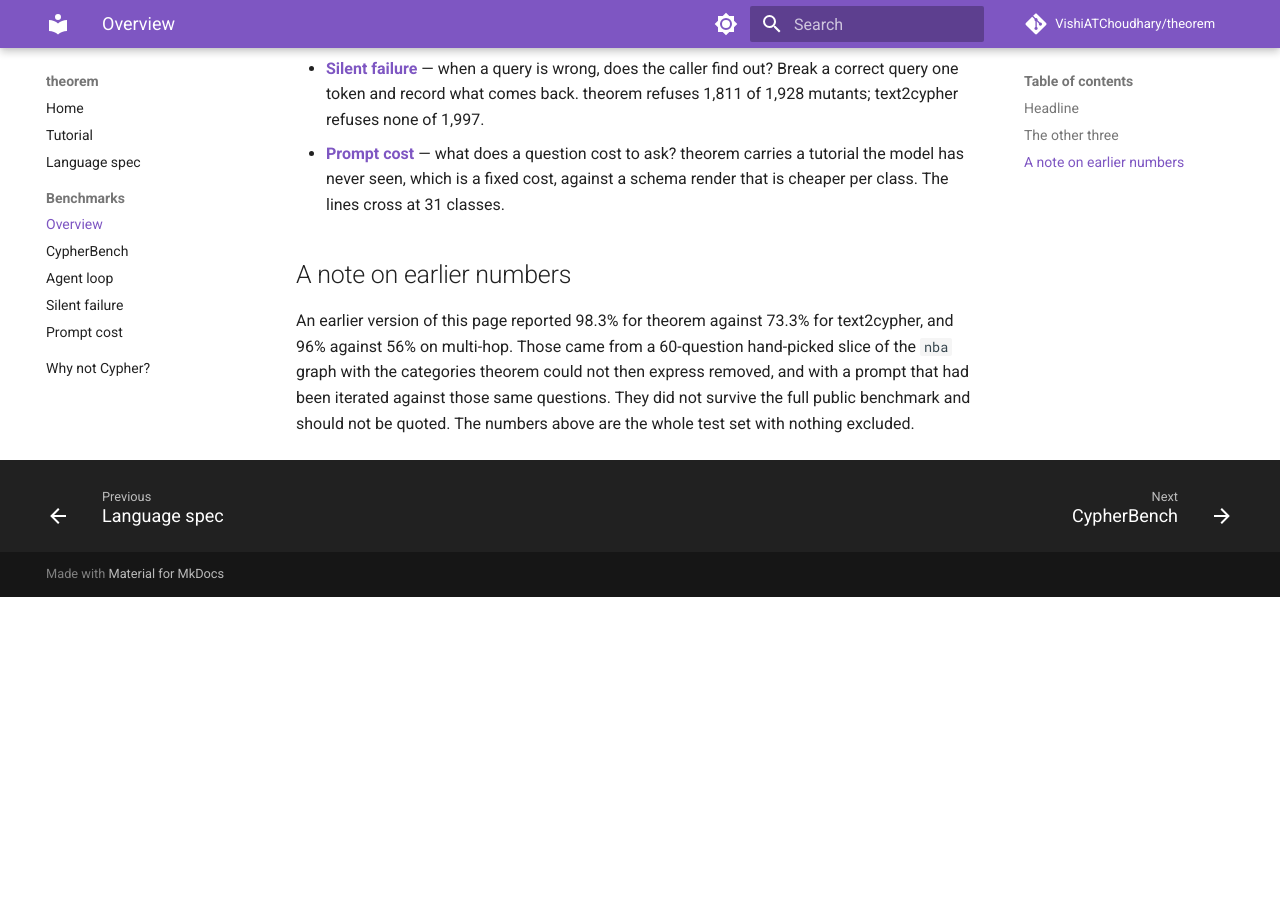
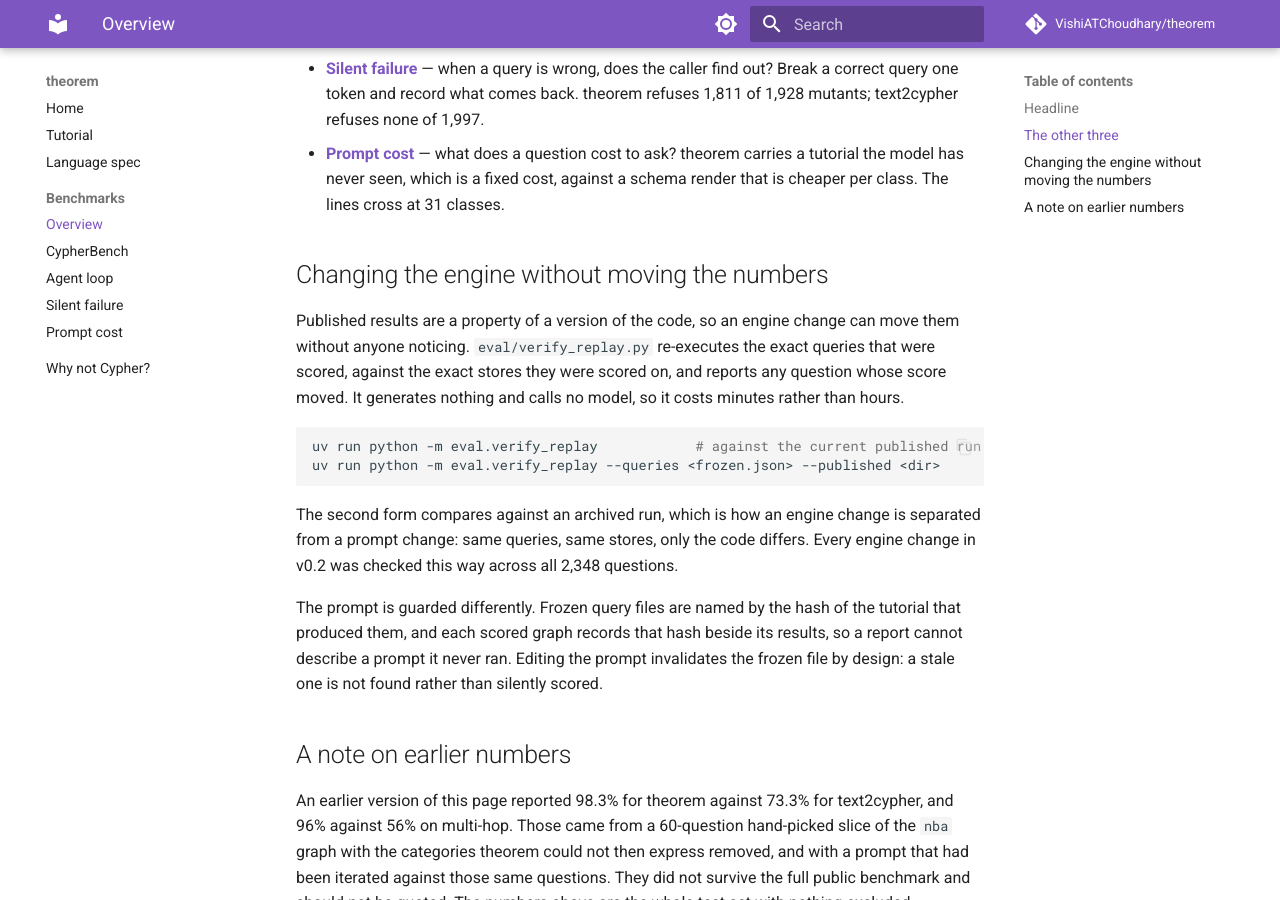
Before and after one commit to VishiATChoudhary/theorem, an MkDocs documentation site: the page built from docs/benchmarks.md, in a window 1280 px wide and 900 px high, scrolled down 653 px. Built offline with MkDocs 1.6.1 and Material for MkDocs 9.7.7, drawn with Linux system fonts in a browser that asks for light colours; comment, search, counter and statistics services are not loaded; before the commit the page ends 1250 px from its top, so only the background shows below that.

Commit message:
docs: how to change the engine without moving the numbers
Published results are a property of a version of the code, and nothing
told a maintainer how to check that a change had not moved them. The
replay checker and the prompt fingerprint are the two guards; both now
have a section saying what they do and how to run them.

Co-Authored-By: Claude Opus 5 (1M context) <noreply@anthropic.com>
Claude-Session: https://claude.ai/code/session_018XvRkT1kgfxrXCA6ut652V

````diff
--- a/docs/benchmarks.md
+++ b/docs/benchmarks.md
@@ -16,6 +16,30 @@ Execution accuracy is one question of four, and the other three are measured on
 - **[Silent failure](benchmarks/silent-failure.md)** &mdash; when a query is wrong, does the caller find out? Break a correct query one token and record what comes back. theorem refuses 1,811 of 1,928 mutants; text2cypher refuses none of 1,997.
 - **[Prompt cost](benchmarks/prompt-cost.md)** &mdash; what does a question cost to ask? theorem carries a tutorial the model has never seen, which is a fixed cost, against a schema render that is cheaper per class. The lines cross at 31 classes.
 
+## Changing the engine without moving the numbers
+
+Published results are a property of a version of the code, so an engine change
+can move them without anyone noticing. `eval/verify_replay.py` re-executes the
+exact queries that were scored, against the exact stores they were scored on,
+and reports any question whose score moved. It generates nothing and calls no
+model, so it costs minutes rather than hours.
+
+```bash
+uv run python -m eval.verify_replay            # against the current published run
+uv run python -m eval.verify_replay --queries <frozen.json> --published <dir>
+```
+
+The second form compares against an archived run, which is how an engine change
+is separated from a prompt change: same queries, same stores, only the code
+differs. Every engine change in v0.2 was checked this way across all 2,348
+questions.
+
+The prompt is guarded differently. Frozen query files are named by the hash of
+the tutorial that produced them, and each scored graph records that hash beside
+its results, so a report cannot describe a prompt it never ran. Editing the
+prompt invalidates the frozen file by design: a stale one is not found rather
+than silently scored.
+
 ## A note on earlier numbers
 
 An earlier version of this page reported 98.3% for theorem against 73.3% for text2cypher, and 96% against 56% on multi-hop. Those came from a 60-question hand-picked slice of the `nba` graph with the categories theorem could not then express removed, and with a prompt that had been iterated against those same questions. They did not survive the full public benchmark and should not be quoted. The numbers above are the whole test set with nothing excluded.
````
Also changed, not shown: 1 other file.
